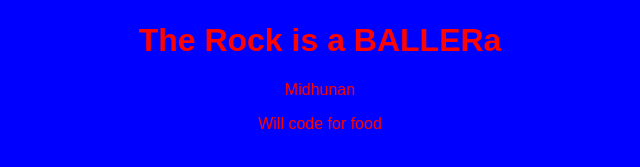
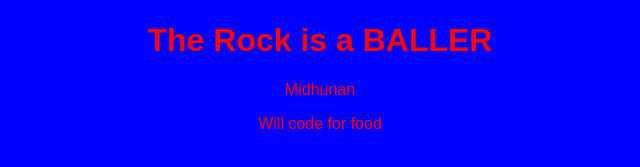
Before and after one commit to Midhunan101/midhunan101.github.io, a plain HTML site: page index.html in a window 1280 px wide. Shown: the part 161-328 px from the top of the page, without its empty margins (320-960 px from the left). Drawn offline with Linux system fonts and the light colour scheme.

Commit message:
Update index.html

```diff
--- a/index.html
+++ b/index.html
@@ -7,7 +7,7 @@
     <img
       src="https://upload.wikimedia.org/wikipedia/commons/thumb/1/11/Dwayne_%22The_Rock%22_Johnson_Visits_the_Pentagon_%2841%29_%28cropped%29.jpg/800px-Dwayne_%22The_Rock%22_Johnson_Visits_the_Pentagon_%2841%29_%28cropped%29.jpg"
     />
-    <h1>The Rock is a BALLERa</h1>
+    <h1>The Rock is a BALLER</h1>
     <p>Midhunan</p>
     <p>Will code for food</p>
   </body>
```
